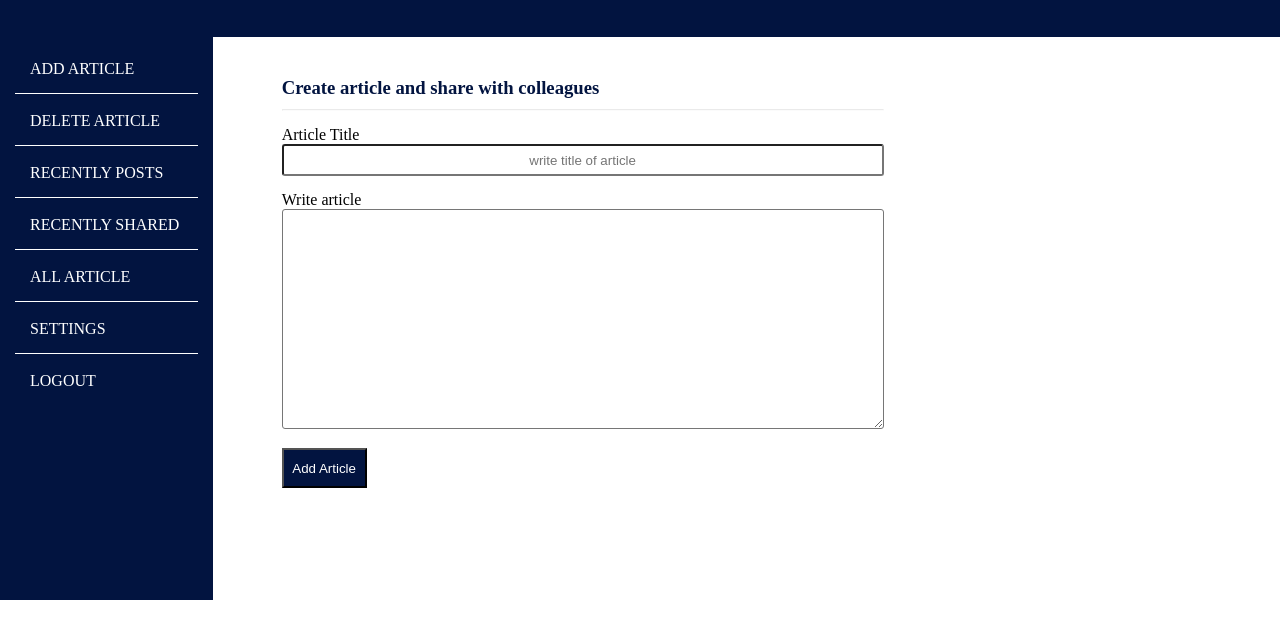
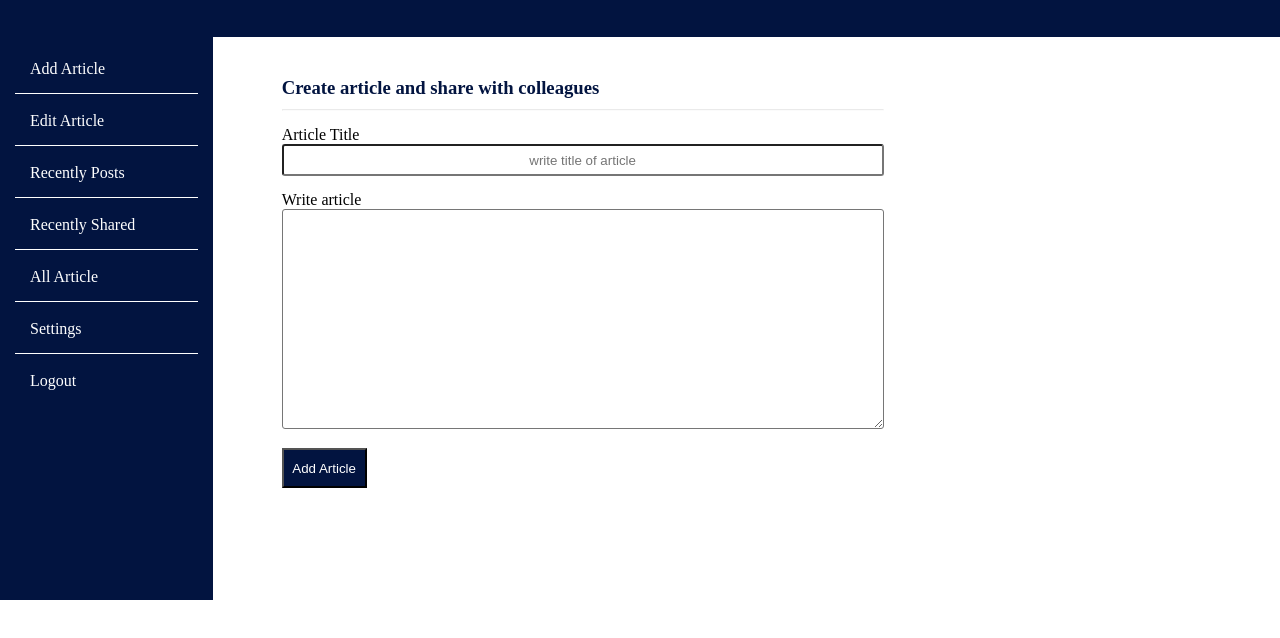
Before and after one commit to pattyish/Teamwork, a plain HTML site: page createArticle.html in a window 1280 px wide. Shown: the part 70-708 px from the top of the page. Drawn offline with Linux system fonts and the light colour scheme.

Commit message:
modefied

```diff
--- a/createArticle.html
+++ b/createArticle.html
@@ -38,13 +38,13 @@
          <div class="col-2 navigation" id="myNav">
              <div class="">
                  <ul>
-                     <li><a href="">ADD ARTICLE</a></li>
-                     <li><a href="">DELETE ARTICLE</a></li>
-                     <li><a href="">RECENTLY POSTS</a></li>
-                     <li><a href="">RECENTLY SHARED</a></li>
-                     <li><a href="">ALL ARTICLE</a></li>
-                     <li><a href="">SETTINGS</a></li>
-                     <li><a href="">LOGOUT</a></li>
+                    <li><a href="">Add Article</a></li>
+                    <li><a href="editArticle.html">Edit Article</a></li>
+                    <li><a href="">Recently Posts</a></li>
+                    <li><a href="">Recently Shared</a></li>
+                    <li><a href="">All Article</a></li>
+                    <li><a href="">Settings</a></li>
+                    <li><a href="">Logout</a></li>
                  </ul>
              </div>
          </div>
```
Also changed, not shown: deleteArticle.html (+7 -7 lines), index.html (+1 -1 lines), login.html (+1 -1 lines).
